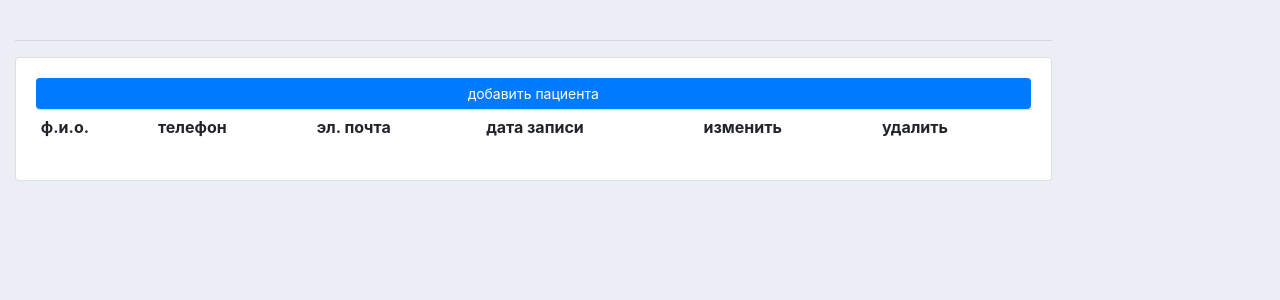
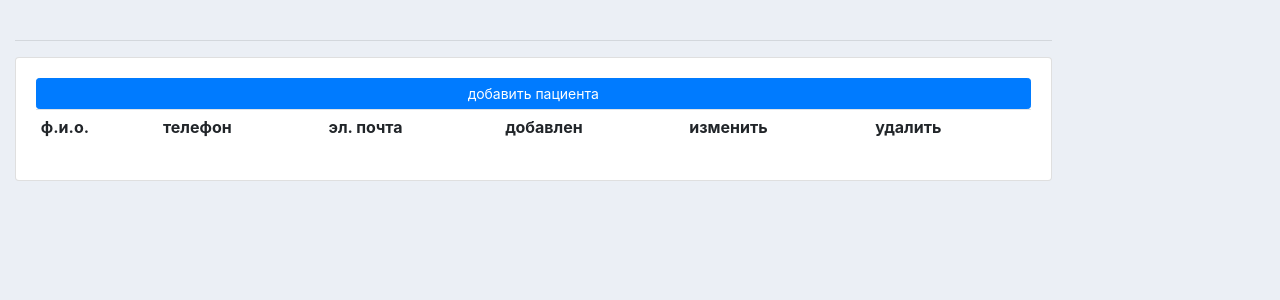
Before and after one commit to DireStraits01/CRM_Medical, a Django app: template templates/main/patients.html in a window 1280 px wide. Shown: the part 56-356 px from the top of the page. Run offline with Django 3.2, Linux system fonts and the light colour scheme; the template is opened without the code that fills it, so the values that code supplies are empty; some libraries are stand-ins or nearby versions.

Commit message:
change looking for date table

```diff
--- a/templates/main/patients.html
+++ b/templates/main/patients.html
@@ -13,7 +13,7 @@
                 <th>ф.и.о.</th>
                 <th>телефон</th>
                 <th>эл. почта</th>
-                <th>дата записи</th>
+                <th>добавлен</th>
                 <th>изменить</th>
                 <th>удалить</th>
             </tr>
--- a/templates/main/service.html
+++ b/templates/main/service.html
@@ -16,6 +16,7 @@
                 <form method="POST">
                     {% csrf_token %}
                     <strong>
+                        <p>Фильтр по дате</p>
                         <p>
                             от :
                             <input
```
